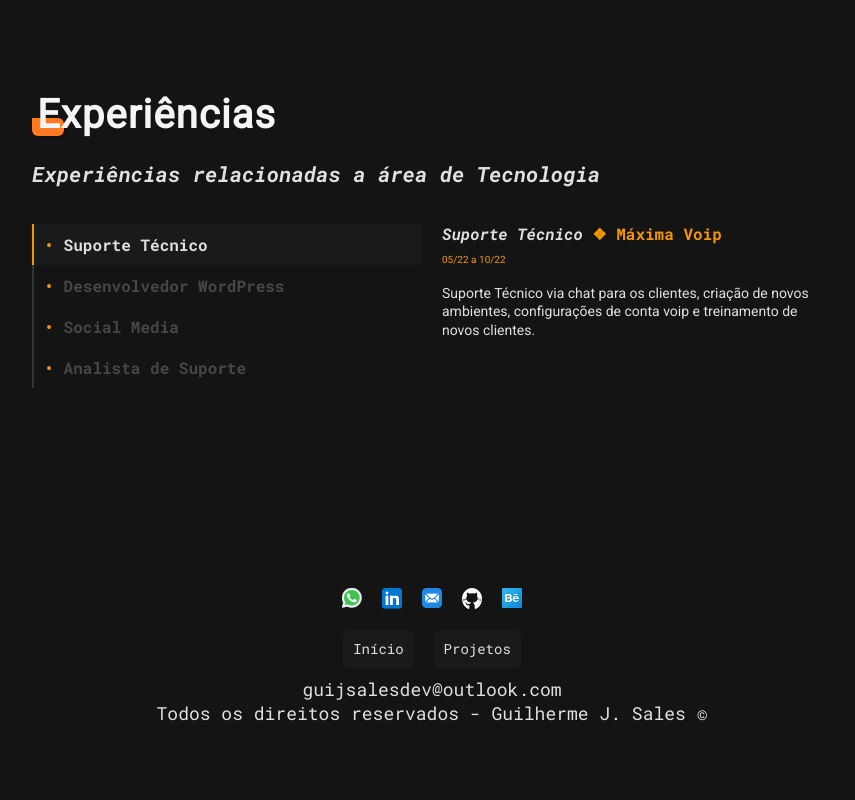
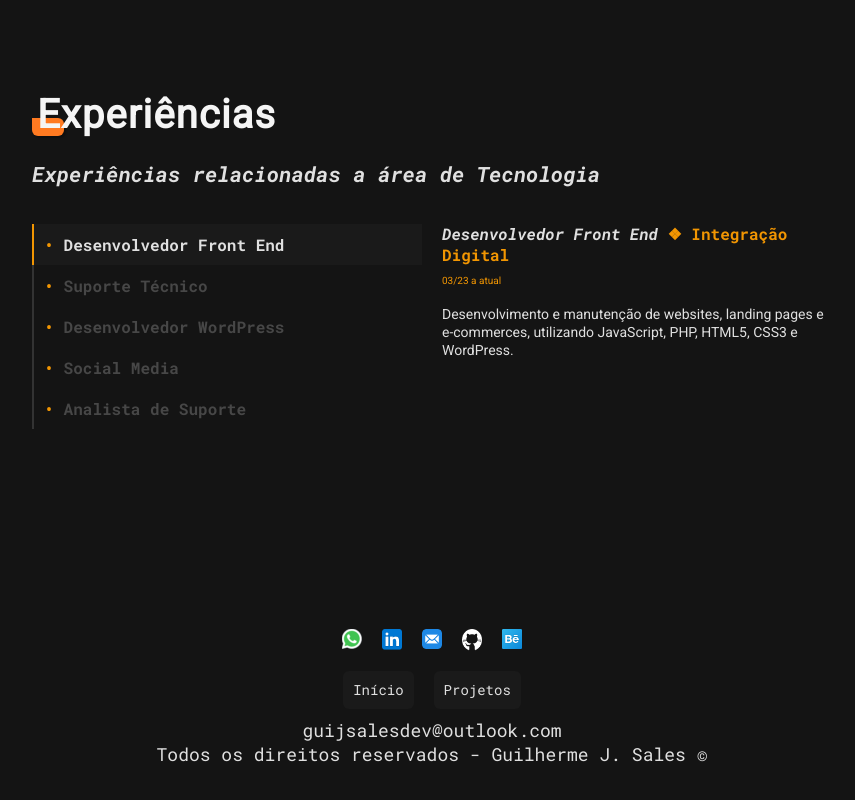
Before and after one commit to GuilhermeJSales/meu-portfolio, a React (Vite) app: page / in a window 1280 px wide. Shown: the part 1871-2671 px from the top of the page, without its empty margins (208-1063 px from the left). Built offline with nearby package versions, Linux system fonts and the light colour scheme.

Commit message:
adicionada nova experiencia de trabalho

```diff
--- a/src/Components/Sobre/Exp.jsx
+++ b/src/Components/Sobre/Exp.jsx
@@ -117,10 +117,11 @@ transition: transform 0.25s cubic-bezier(0.645, 0.045, 0.355, 1) 0.1s;
 export const Exp = () => {
 
   const exp = [
-      {id: 0, data:"05/22 a 10/22", empresa:"Máxima Voip", cargo:'Suporte Técnico',  description:"Suporte Técnico via chat para os clientes, criação de novos ambientes, configurações de conta voip e treinamento de novos clientes."},
-      {id: 1, data:"01/22 a 06/22", empresa:"Agência R3", cargo:'Desenvolvedor WordPress', description:"Desenvolvimento de sites via WordPress, editando na maioria das vezes temas premium, ou criando novos através de plugins da plataforma."},
-      {id: 2, data:"10/18 a 12/22", empresa:"Freelance", cargo:'Social Media', description:"Desenvolvimento de artes para redes sociais de clientes de diversos tipos de segmentos. Criação de story, post-image e também cartões de visita."},
-      {id: 3, data:"05/19 a 10/19", empresa:"Omnibees", cargo:'Analista de Suporte', description:"Prestando suporte técnico sobre configurações dos softwares oferecidos pela empresa aos hotéis. Tentando entender regras de negócios dos clientes para uma melhor configuração do sistema para os mesmos."},
+      {id: 0, data:"03/23 a atual", empresa:"Integração Digital", cargo:'Desenvolvedor Front End',  description:"Desenvolvimento e manutenção de websites, landing pages e e-commerces, utilizando JavaScript, PHP, HTML5, CSS3 e WordPress."},
+      {id: 1, data:"05/22 a 10/22", empresa:"Máxima Voip", cargo:'Suporte Técnico',  description:"Suporte Técnico via chat para os clientes, criação de novos ambientes, configurações de conta voip e treinamento de novos clientes."},
+      {id: 2, data:"01/22 a 06/22", empresa:"Agência R3", cargo:'Desenvolvedor WordPress', description:"Desenvolvimento de sites via WordPress, editando na maioria das vezes temas premium, ou criando novos através de plugins da plataforma."},
+      {id: 3, data:"10/18 a 12/22", empresa:"Freelance", cargo:'Social Media', description:"Desenvolvimento de artes para redes sociais de clientes de diversos tipos de segmentos. Criação de story, post-image e também cartões de visita."},
+      {id: 4, data:"05/19 a 10/19", empresa:"Omnibees", cargo:'Analista de Suporte', description:"Prestando suporte técnico sobre configurações dos softwares oferecidos pela empresa aos hotéis. Tentando entender regras de negócios dos clientes para uma melhor configuração do sistema para os mesmos."},
 
   ];
 
```
